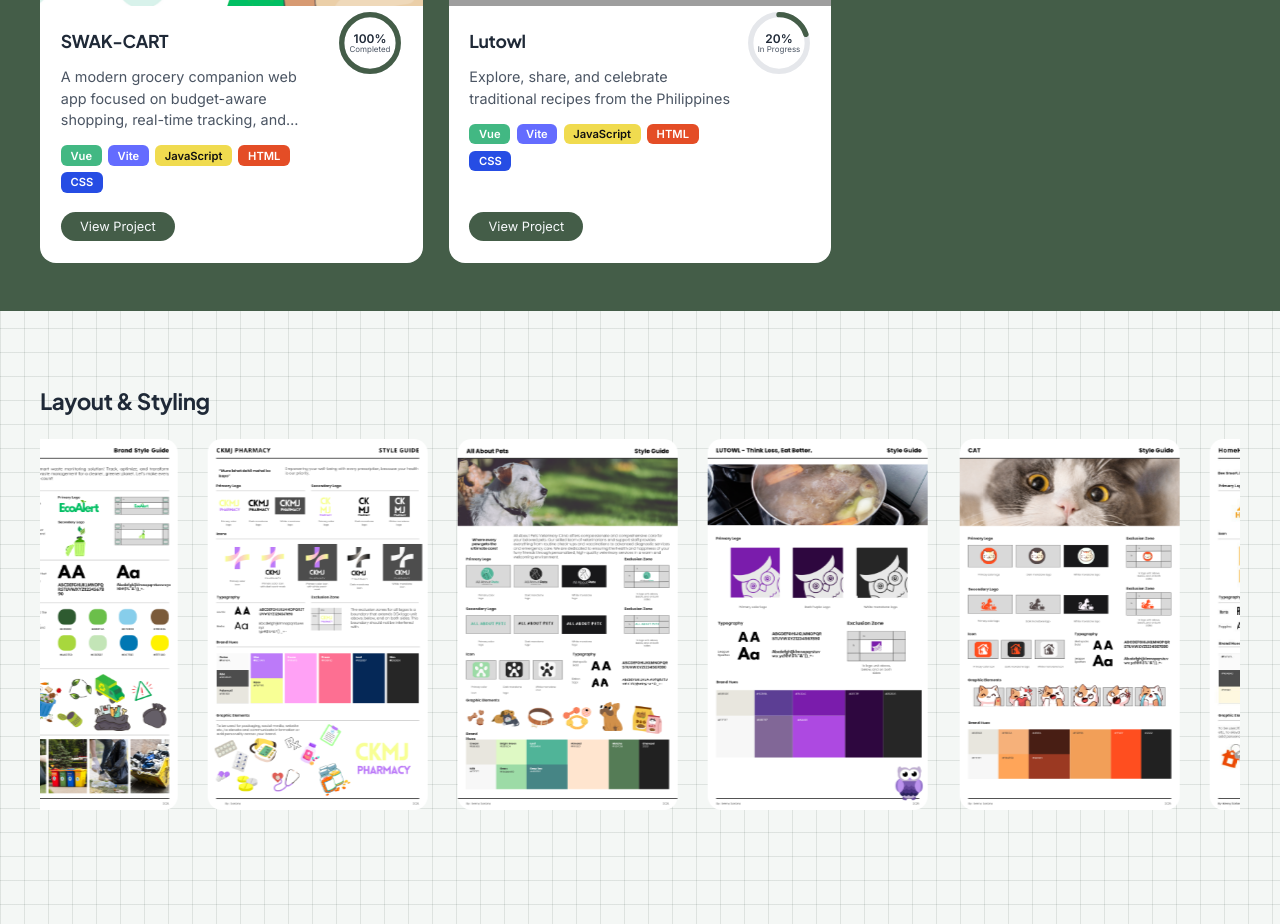
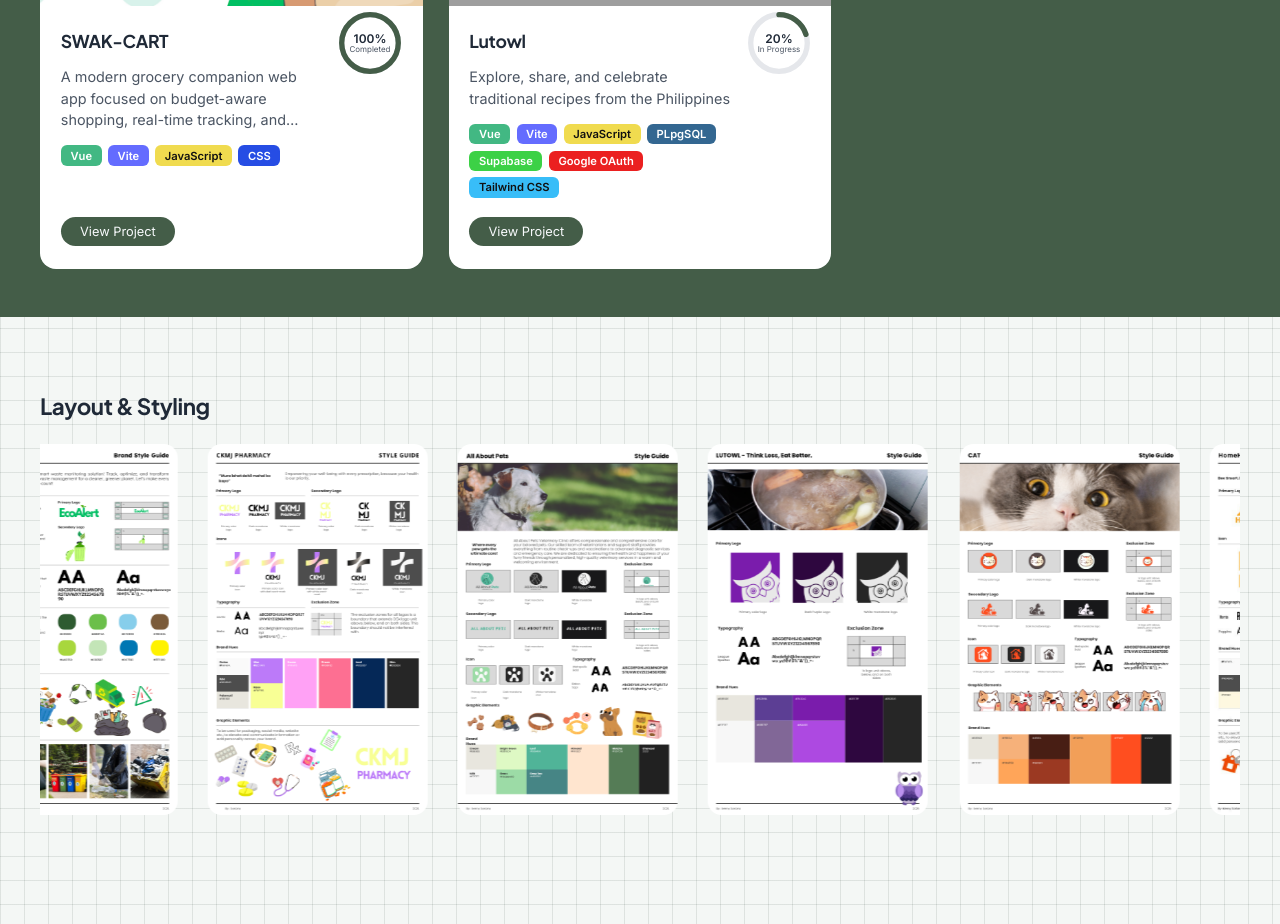
Before and after one commit to DevKennySoriano/vue-portfolio, a Vue app: page /projects in a window 1280 px wide. Shown: the part 1040-1964 px from the top of the page. Built offline with nearby package versions, Linux system fonts and the light colour scheme; grey boxes are pictures that could not be loaded.

Commit message:
adjusted : tags color and details

```diff
--- a/src/composables/useProjectsContent.js
+++ b/src/composables/useProjectsContent.js
@@ -34,7 +34,7 @@ export function useProjectsContent() {
       progress: 100,
       description: 'A modern grocery companion web app focused on budget-aware shopping, real-time tracking, and receipt-ready checkout workflows.',
       image: '/images/banners/swak-cart-banner.png',
-      tags: ['Vue', 'Vite', 'JavaScript', 'HTML', 'CSS'],
+      tags: ['Vue', 'Vite', 'JavaScript', 'CSS'],
     },
         {
       slug: 'Lutowl',
@@ -42,7 +42,7 @@ export function useProjectsContent() {
       progress: 20,
       description: 'Explore, share, and celebrate traditional recipes from the Philippines',
       image: '/images/banners/Lutowl-Banner.png',
-      tags: ['Vue', 'Vite', 'JavaScript', 'HTML', 'CSS'],
+      tags: ['Vue', 'Vite', 'JavaScript', 'PLpgSQL', 'Supabase','Google OAuth','Tailwind CSS'],
     },
   ]
 
--- a/src/css/views/projects-content.css
+++ b/src/css/views/projects-content.css
@@ -150,6 +150,10 @@
 .tag.ai { background-color: #6f42c1; }
 .tag.mysql { background-color: #00758f; }
 .tag.docker { background-color: #2496ed; }
+.tag.supabase { background-color: #3cd146; }
+.tag.googleoauth { background-color: #eb2020; }
+.tag.plpgsql { background-color: #336791; }
+.tag.tailwindcss { background-color: #38bdf8; color: #111; }
 
 .progress-circle {
   width: 64px;
```
